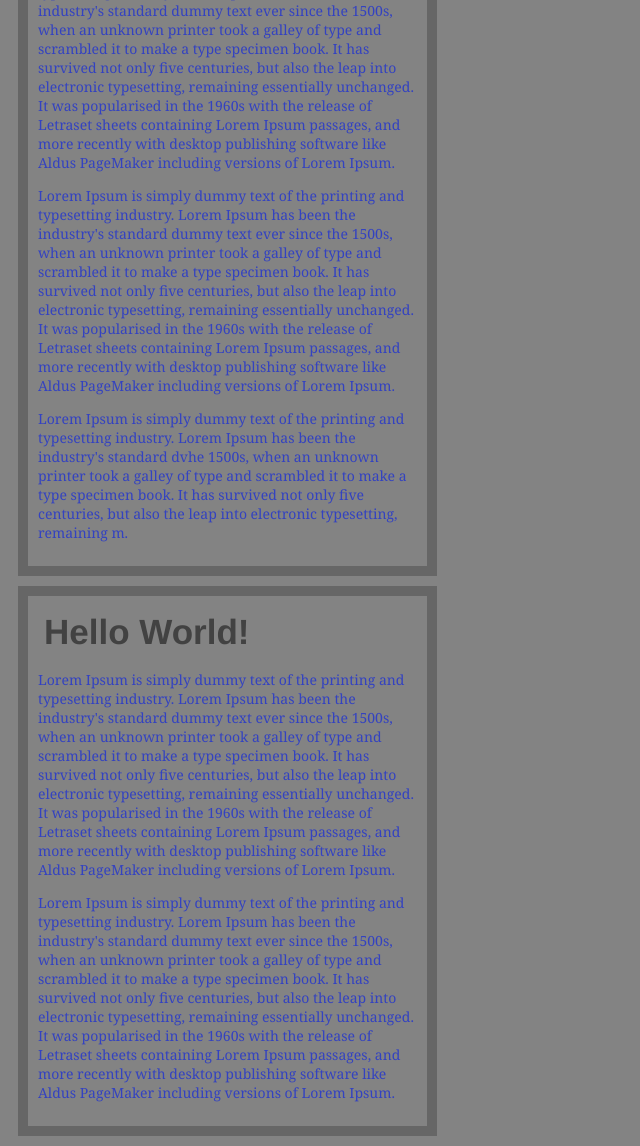
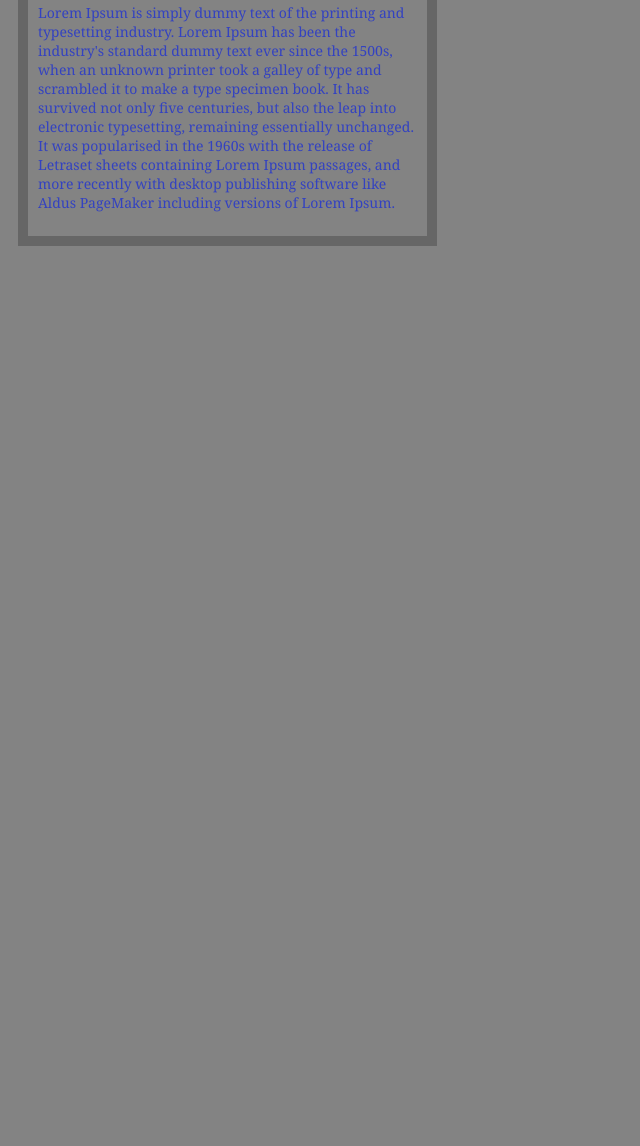
Before and after one commit to Harvester83/grunt-test, a website: page index.html in a window 1280 px wide. Shown: the part 131-1277 px from the top of the page, without its empty margins (0-640 px from the left). After the commit the page ends 800 px from the top, so only its background shows below. Drawn offline with Linux system fonts and the light colour scheme; files that its build step writes are made by us from their sources.

```diff
--- a/index.html
+++ b/index.html
@@ -10,33 +10,7 @@
 </head>
 <body>
     <div class="box">
-        <h4>Hello World!</h4>
-        <p>Lorem Ipsum is simply dummy text of the printing and typesetting industry. Lorem Ipsum has been the industry's
-            standard dummy text ever since the 1500s, when an unknown printer took a galley of type and scrambled it to make
-            a type specimen book. It has survived not only five centuries, but also the leap into electronic typesetting,
-            remaining essentially unchanged. It was popularised in the 1960s with the release of Letraset sheets containing
-            Lorem Ipsum passages, and more recently with desktop publishing software like Aldus PageMaker including versions
-            of Lorem Ipsum.</p>
-        <p>Lorem Ipsum is simply dummy text of the printing and typesetting industry. Lorem Ipsum has been the industry's
-            standard dummy text ever since the 1500s, when an unknown printer took a galley of type and scrambled it to make
-            a type specimen book. It has survived not only five centuries, but also the leap into electronic typesetting,
-            remaining essentially unchanged. It was popularised in the 1960s with the release of Letraset sheets containing
-            Lorem Ipsum passages, and more recently with desktop publishing software like Aldus PageMaker including versions
-            of Lorem Ipsum.</p>
-        <p>Lorem Ipsum is simply dummy text of the printing and typesetting industry. Lorem Ipsum has been the industry's
-            standard dvhe 1500s, when an unknown printer took a galley of type and scrambled it to make
-            a type specimen book. It has survived not only five centuries, but also the leap into electronic typesetting,
-            remaining m.</p>
-    </div>
-
-    <div class="box">
-        <h4>Hello World!</h4>
-        <p>Lorem Ipsum is simply dummy text of the printing and typesetting industry. Lorem Ipsum has been the industry's
-            standard dummy text ever since the 1500s, when an unknown printer took a galley of type and scrambled it to make
-            a type specimen book. It has survived not only five centuries, but also the leap into electronic typesetting,
-            remaining essentially unchanged. It was popularised in the 1960s with the release of Letraset sheets containing
-            Lorem Ipsum passages, and more recently with desktop publishing software like Aldus PageMaker including versions
-            of Lorem Ipsum.</p>
+        <h4>My commmit we are testing file .gitignore</h4>
         <p>Lorem Ipsum is simply dummy text of the printing and typesetting industry. Lorem Ipsum has been the industry's
             standard dummy text ever since the 1500s, when an unknown printer took a galley of type and scrambled it to make
             a type specimen book. It has survived not only five centuries, but also the leap into electronic typesetting,
```
